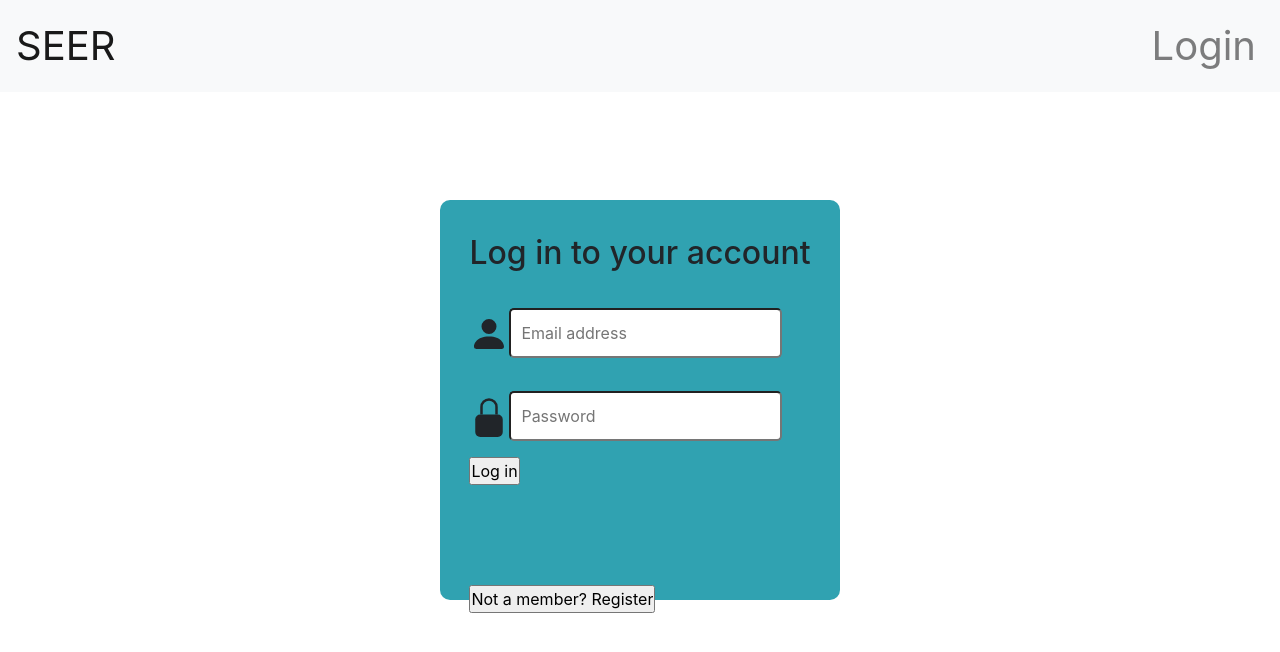
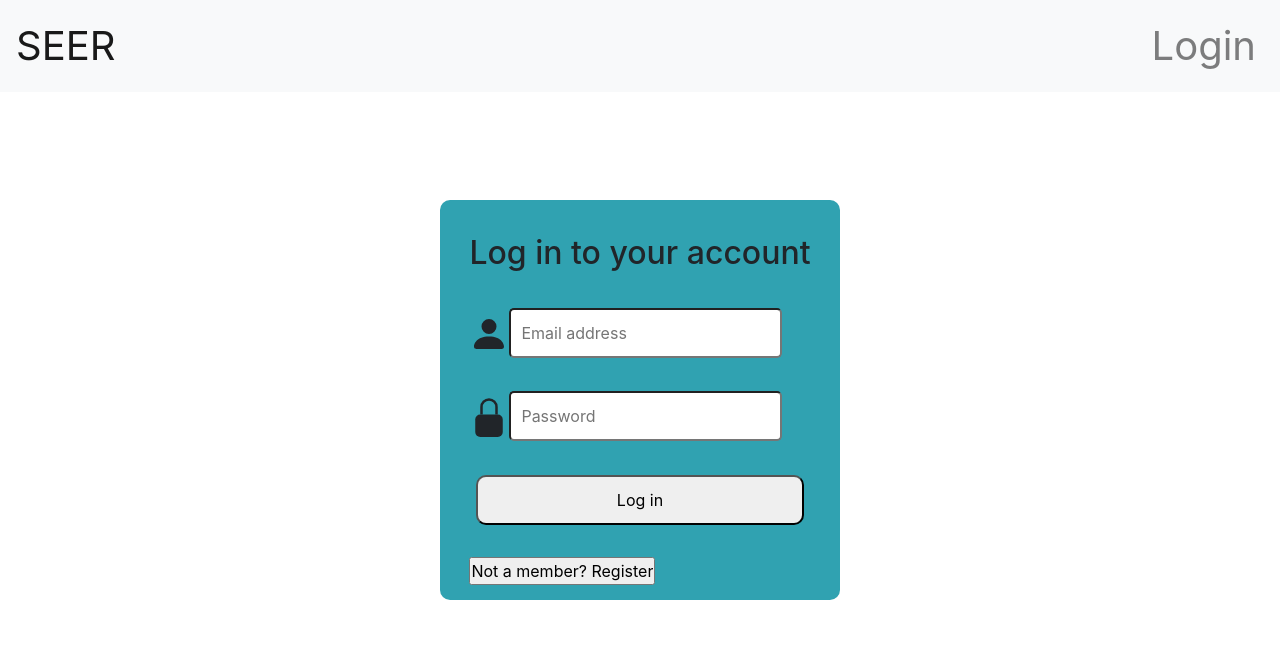
Before and after one commit to RobSnz/2020_SE_A1a, a React (Create React App) app: page /Login in a window 1280 px wide. Shown: the top 652 px of the page. Built offline with nearby package versions, Linux system fonts and the light colour scheme.

Commit message:
Update login button

```diff
--- a/src/Login/Login.js
+++ b/src/Login/Login.js
@@ -86,7 +86,7 @@ class Login extends React.Component {
                                         />
                                     </ul>
                                 </div>
-                                <input type="submit" value="Log in" className={ styles.submitButton }/>
+                                <input type="submit" value="Log in" className={ styles.signupButton }/>
                             </form>
                         </Card>
                         <div>
@@ -172,7 +172,7 @@ class Login extends React.Component {
             shownView = <RegisterView />;
         }
         return (
-            <div>{shownView}</div>
+            <div>{ shownView }</div>
         );
     }
 }
--- a/src/mystyle.module.css
+++ b/src/mystyle.module.css
@@ -55,6 +55,7 @@
     border-radius: 10px;
     margin-top: 25%;
 }
+
 .signupButton {
   text-align: center;
   width: 82%;
@@ -64,7 +65,7 @@
   transform: translate(-50%, -50%);
   position: fixed;
   border-radius: 10px;
-  margin-top: 25%;
+  margin-top: 10%;
 }
 
 .signUpText {
```
